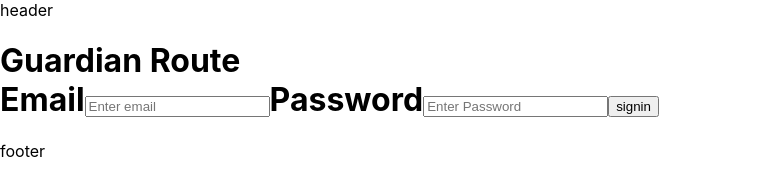
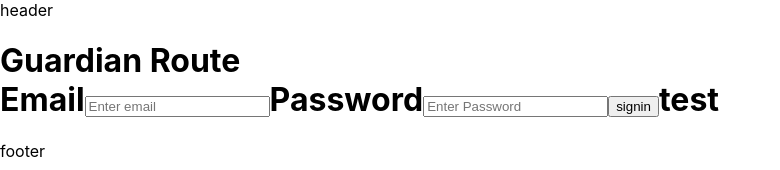
Before and after one commit to TheRealWolkenbruch/are-you-there-ui, a React (Create React App) app: page /Guardian in a window 1280 px wide. Shown: the top 170 px of the page, without its empty margins (0-780 px from the left). Built offline with nearby package versions, Linux system fonts and the light colour scheme.

Commit message:
Use context to pass data to children without props

```diff
--- a/src/components/App.js
+++ b/src/components/App.js
@@ -4,6 +4,8 @@ import { BrowserRouter as Router, Route } from 'react-router-dom';
 import './../css/App.css';
 import Guardian from './../routes/Guardian'
 import Ward from './../routes/Ward'
+// https://medium.com/@danfyfe/using-react-context-with-functional-components-153cbd9ba214
+import {AuthContextProvider} from './../context/auth-context.js'
 
 const App = () => {
   return (
@@ -12,7 +14,9 @@ const App = () => {
         header
       </header>
       <main>
-        <Route exact path="/Guardian" component={Guardian}/>
+        <AuthContextProvider value="test">
+          <Route exact path="/Guardian" component={Guardian}/>
+        </AuthContextProvider>
         <Route exact path="/Ward" component={Ward}/>
       </main>
       <footer>
--- a/src/components/Auth.js
+++ b/src/components/Auth.js
@@ -1,14 +1,14 @@
-import React, {useState} from 'react';
+import React, {useState, useContext} from 'react';
+import AuthContext from './../context/auth-context.js'
 
 const Auth = () => {
+  const auth = useContext(AuthContext)
   const[email,setEmail] = useState('');
   const[password,setPassword]= useState('');
-  const[status,setStatus]= useState('');
 
   const signin = async() => {
     setEmail('')
     setPassword('')
-    setStatus('is signed in')
   }
 
   return(
@@ -20,7 +20,7 @@ const Auth = () => {
       <input type="password" placeholder="Enter Password" name="psw" val={password} onChange={(event)=>setPassword(event.target.value)} required/>
 
       <button onClick={()=>signin()} >signin</button>
-      {status}
+      {auth}
   </form>
   )
 };
--- /dev/null
+++ b/src/context/auth-context.js
@@ -0,0 +1,4 @@
+import React from 'react'
+const AuthContext = React.createContext({})
+export const AuthContextProvider = AuthContext.Provider
+export default AuthContext
```
